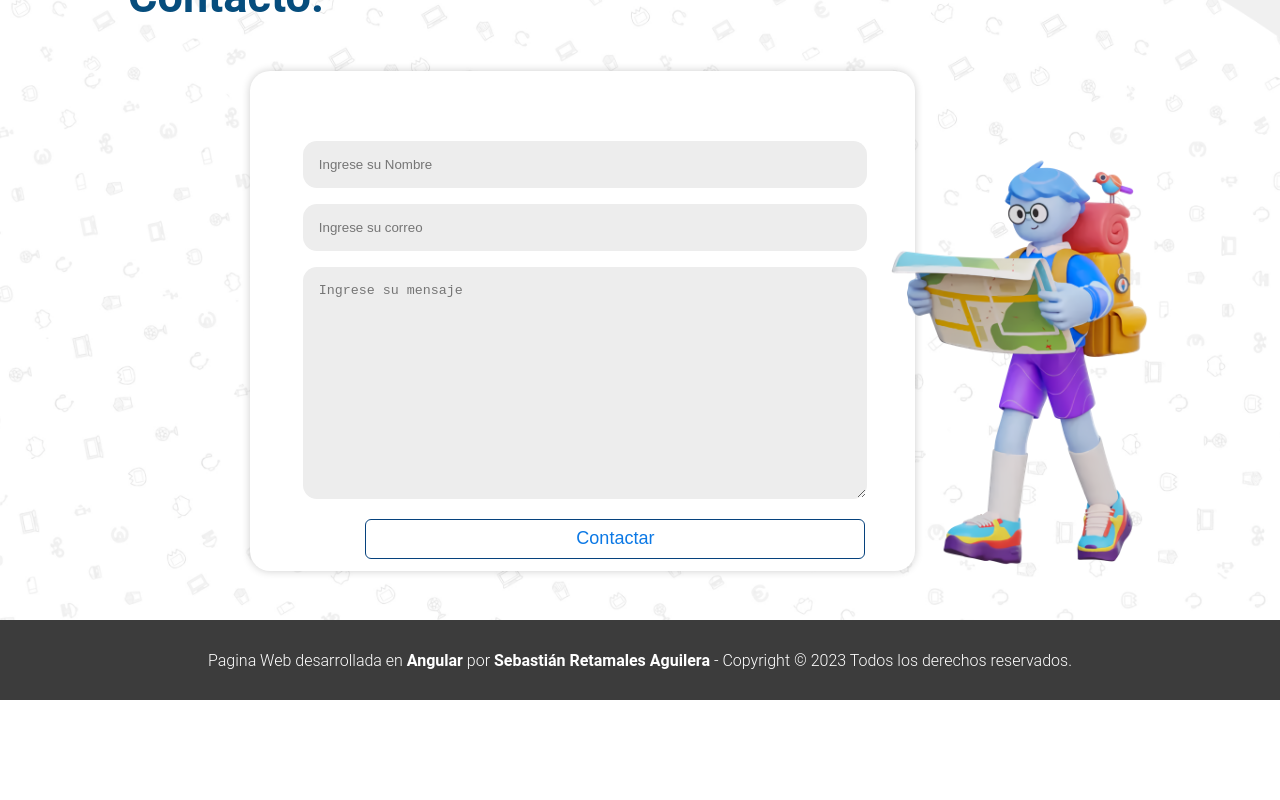
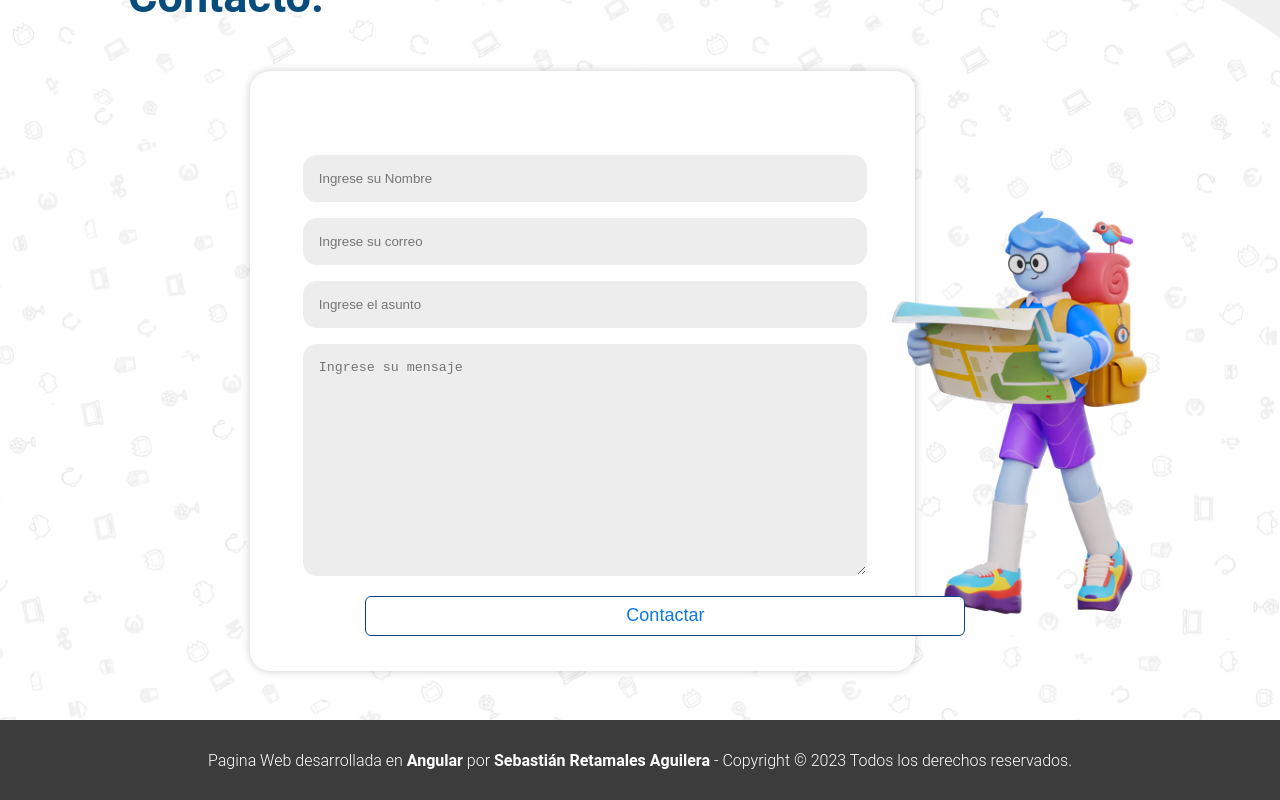
Before and after one commit to SebaBurst/Sebaburst-website-portafolio, an Angular app: page / in a window 1280 px wide. Shown: the part 2402-3202 px from the top of the page. Before the commit the page ends 3102 px from the top, so only its background shows below. Built offline with nearby package versions, Linux system fonts and the light colour scheme.

Commit message:
Add contact form logic

```diff
--- a/src/app/contact/contact.component.css
+++ b/src/app/contact/contact.component.css
@@ -42,7 +42,7 @@
 }
 
 .loginForm{
-    height: 500px;
+    height: 600px;
     margin-left: 30%;
     width: 80%;
     border-radius: 20px;
@@ -100,7 +100,7 @@
 
 
 .buttonSend {
-    width: 500px;
+    width:600px;
     height: 40px;
     border: 1px solid rgb(6 66 125);
     background-color: white;
--- a/src/app/contact/contact.component.html
+++ b/src/app/contact/contact.component.html
@@ -10,17 +10,21 @@
 
             <div class='loginForm'>
                 <div class="inputs-forms">
-                    <form name="contact" method="POST" data-netlify="true">
-                      <input type="hidden" name="form-name" value="contact">
+                    <form name="contact" method="POST" action="https://formspree.io/f/mgejnzzw">
+                      <input type="hidden"    required="required" name="form-name" value="contact">
                         <p>
-                          <input class="input-contact" type="text" name="name" placeholder="Ingrese su Nombre" />
+                          <input  required="required" class="input-contact" type="text" name="name" placeholder="Ingrese su Nombre" />
                         </p>
                         <p>
-                          <input class="input-contact" type="email" name="email" placeholder="Ingrese su correo" />
+                          <input  required="required" class="input-contact"  type="email" name="email" placeholder="Ingrese su correo" />
 
                         </p>
                         <p>
-                          <textarea class="input-contactArea" name="message" placeholder="Ingrese su mensaje"></textarea>
+                          <input   required="required" class="input-contact" type="email" name="asunto" placeholder="Ingrese el asunto" />
+
+                        </p>
+                        <p>
+                          <textarea   required="required" class="input-contactArea" name="message" placeholder="Ingrese su mensaje"></textarea>
                         </p>
                         <p>
                           <button  type="submit" class="buttonSend">Contactar</button>
```
